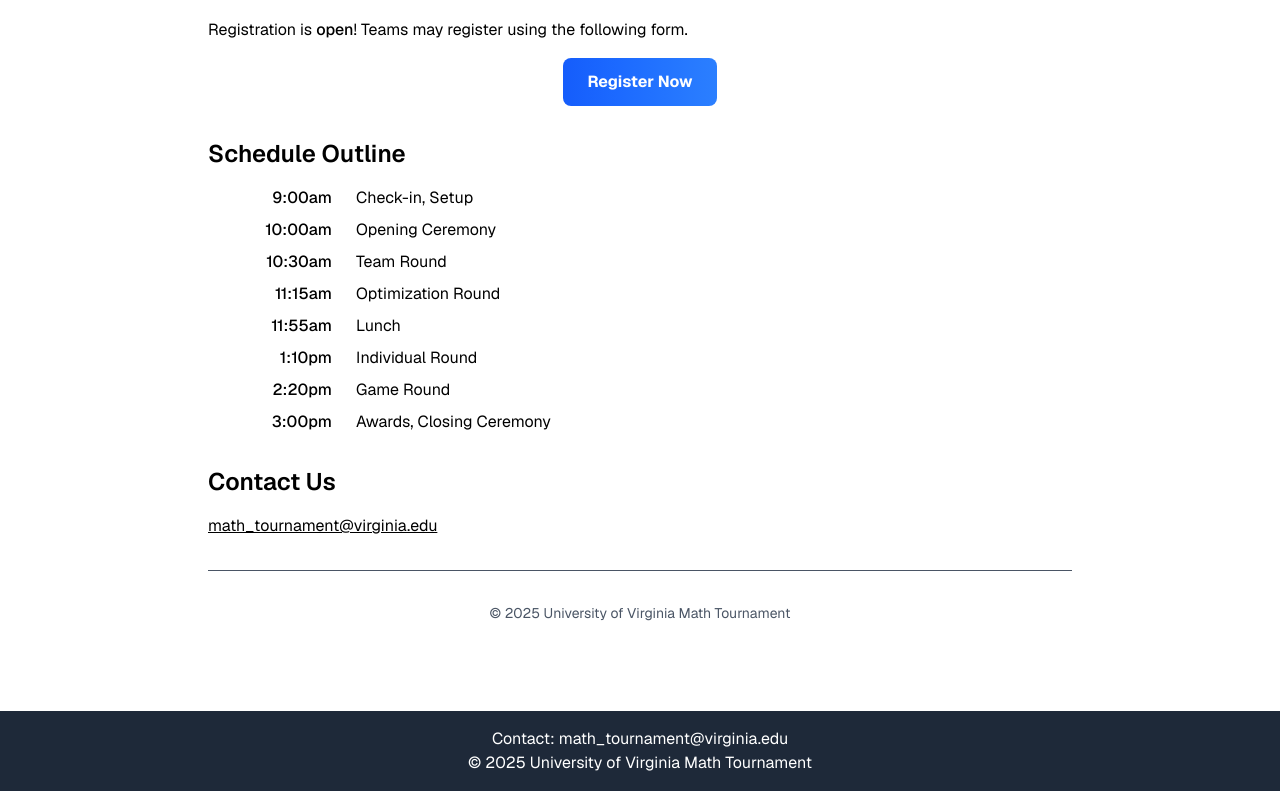
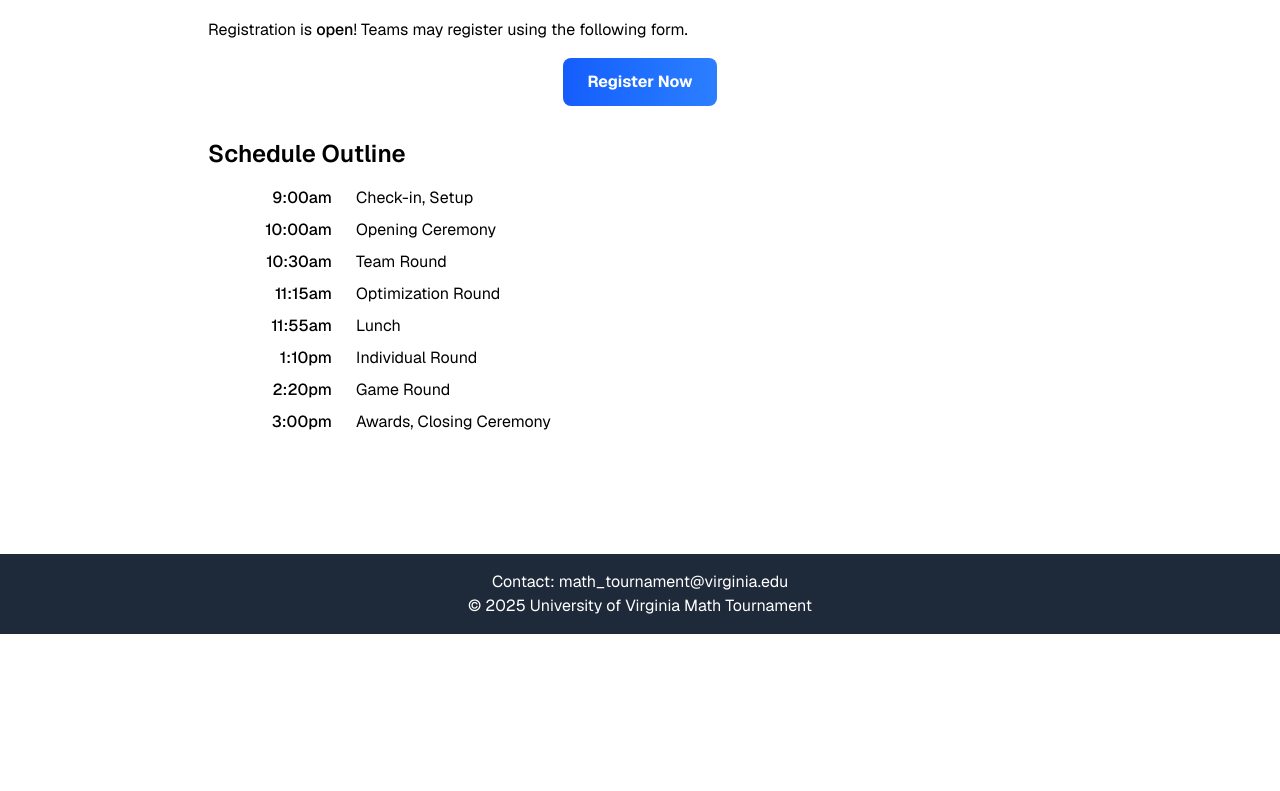
Before and after one commit to mkornilov07/uvamt-website, a Next.js app in the folder uvamt-website/: page / in a window 1280 px wide. Shown: the part 638-1429 px from the top of the page. After the commit the page ends 1272 px from the top, so only its background shows below. Built offline with nearby package versions, Linux system fonts and the light colour scheme.

Commit message:
remove double header

```diff
--- a/uvamt-website/app/page.tsx
+++ b/uvamt-website/app/page.tsx
@@ -61,15 +61,15 @@
           </div>
         </section>
 
-        <section className="mb-8">
+        {/* <section className="mb-8">
           <h2 className="text-2xl font-semibold mb-4">Contact Us</h2>
           <p><a href="mailto:math_tournament@virginia.edu"><u>math_tournament@virginia.edu</u></a></p>
-        </section>
+        </section> */}
       </main>
 
-      <footer className="text-center text-sm text-gray-600 pt-8 border-t">
+      {/* <footer className="text-center text-sm text-gray-600 pt-8 border-t">
         <p>&copy; 2025 University of Virginia Math Tournament</p>
-      </footer>
+      </footer> */}
     </div>
   );
 }
```
